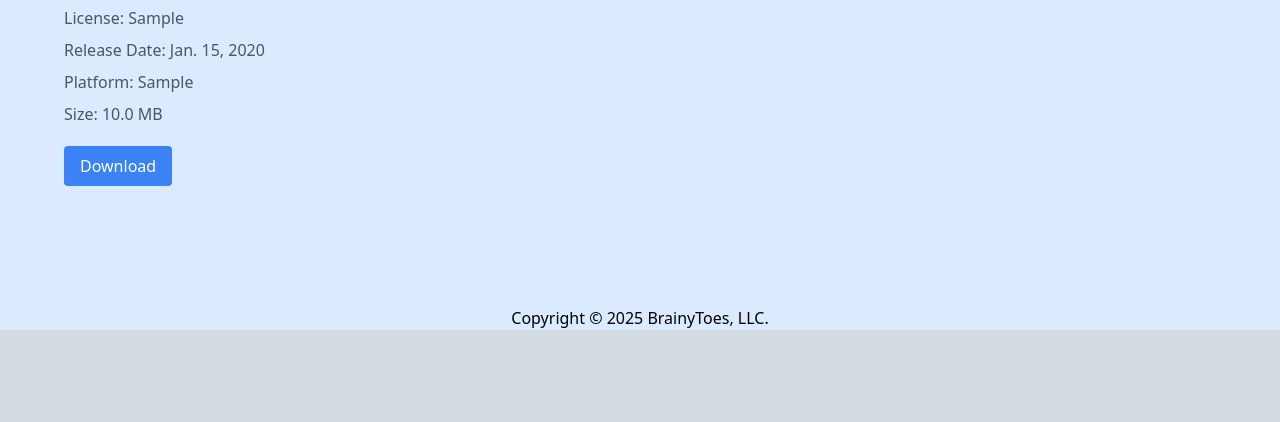
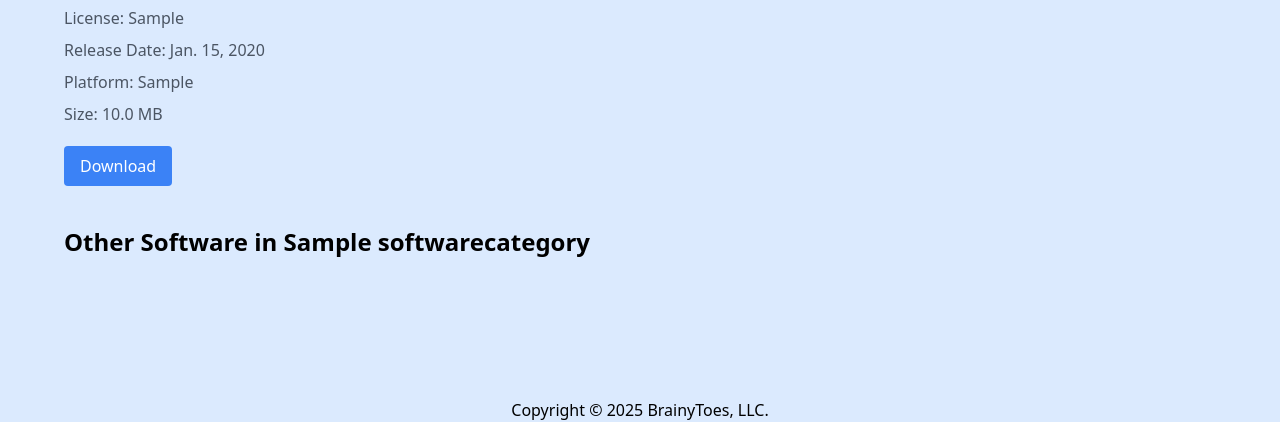
Before and after one commit to kalosius/brainytoes, a Django app: page /software/1/ in a window 1280 px wide. Shown: the part 1162-1584 px from the top of the page. Before the commit the page ends 1492 px from the top, so only its background shows below. Run offline with Django 5.2, Linux system fonts and the light colour scheme; a user stored in the database is signed in; tables that the repository leaves empty hold one stand-in row (values such as "Sample post"); grey boxes marked "Sample" are stand-in pictures.

Commit message:
software in the same category added

```diff
--- a/mubsapp/templates/software_detail.html
+++ b/mubsapp/templates/software_detail.html
@@ -26,5 +26,26 @@
         <a href="{{ software.file.url }}" download class="mt-5 inline-block bg-blue-500 text-white py-2 px-4 rounded">Download</a>
         {% endif %}
     </div>
+
+    <!-- New section for other software in the same category -->
+    <div class="mt-10">
+        <h2 class="text-2xl font-bold">Other Software in {{ software.category.name }}</h2>
+        <div class="grid grid-cols-1 md:grid-cols-2 lg:grid-cols-3 gap-6 mt-5">
+            {% for other_software in software.category.software_set.all %}
+                {% if other_software.id != software.id %}
+                <div class="border rounded-lg p-5">
+                    <h3 class="text-xl font-semibold">{{ other_software.name }}</h3>
+                    {% if other_software.cover and other_software.cover.url %}
+                    <img src="{{ other_software.cover.url }}" alt="{{ other_software.name }}" class="w-full h-32 object-cover mt-2">
+                    {% else %}
+                    <img src="{% static 'images/admin.png' %}" alt="Default Cover" class="w-full h-32 object-cover mt-2">
+                    {% endif %}
+                    <p class="mt-2 text-gray-600">{{ other_software.description|truncatewords:20 }}</p>
+                    <a href="{% url 'software_detail' other_software.id %}" class="mt-2 inline-block bg-blue-500 text-white py-2 px-4 rounded">View Details</a>
+                </div>
+                {% endif %}
+            {% endfor %}
+        </div>
+    </div>
 </div>
 {% endblock %}
--- a/mubsapp/urls.py
+++ b/mubsapp/urls.py
@@ -14,7 +14,7 @@ urlpatterns = [
     path('logout/', views.custom_logout, name='custom_logout'),
     path('books/', views.books_view, name='books'),
     path('software/', views.software_view, name='software'),
-    path('software/<int:id>/', views.software_detail, name='software_detail'),
+    path('software/<int:software_id>/', views.software_detail, name='software_detail'),
     path('tutorials/', views.tutorials, name='tutorials'),
     path('account/', views.account, name='account'),
     # path('register/', views.register, name='register'),
--- a/mubsapp/views.py
+++ b/mubsapp/views.py
@@ -96,9 +96,13 @@ def software_view(request):
     return render(request, 'software.html', context)
 
 @login_required
-def software_detail(request, id):
-    software = get_object_or_404(Software, id=id)
-    return render(request, 'software_detail.html', {'software': software})
+def software_detail(request, software_id):
+    software = get_object_or_404(Software, id=software_id)
+    related_software = software.category.software_set.exclude(id=software_id)
+    return render(request, 'software_detail.html', {
+        'software': software,
+        'related_software': related_software
+    })
 
 @login_required
 def tutorials(request):
```
Also changed, not shown: media/software_covers/needforspeed_96JxHlj.jpeg (added), 1 other file.
